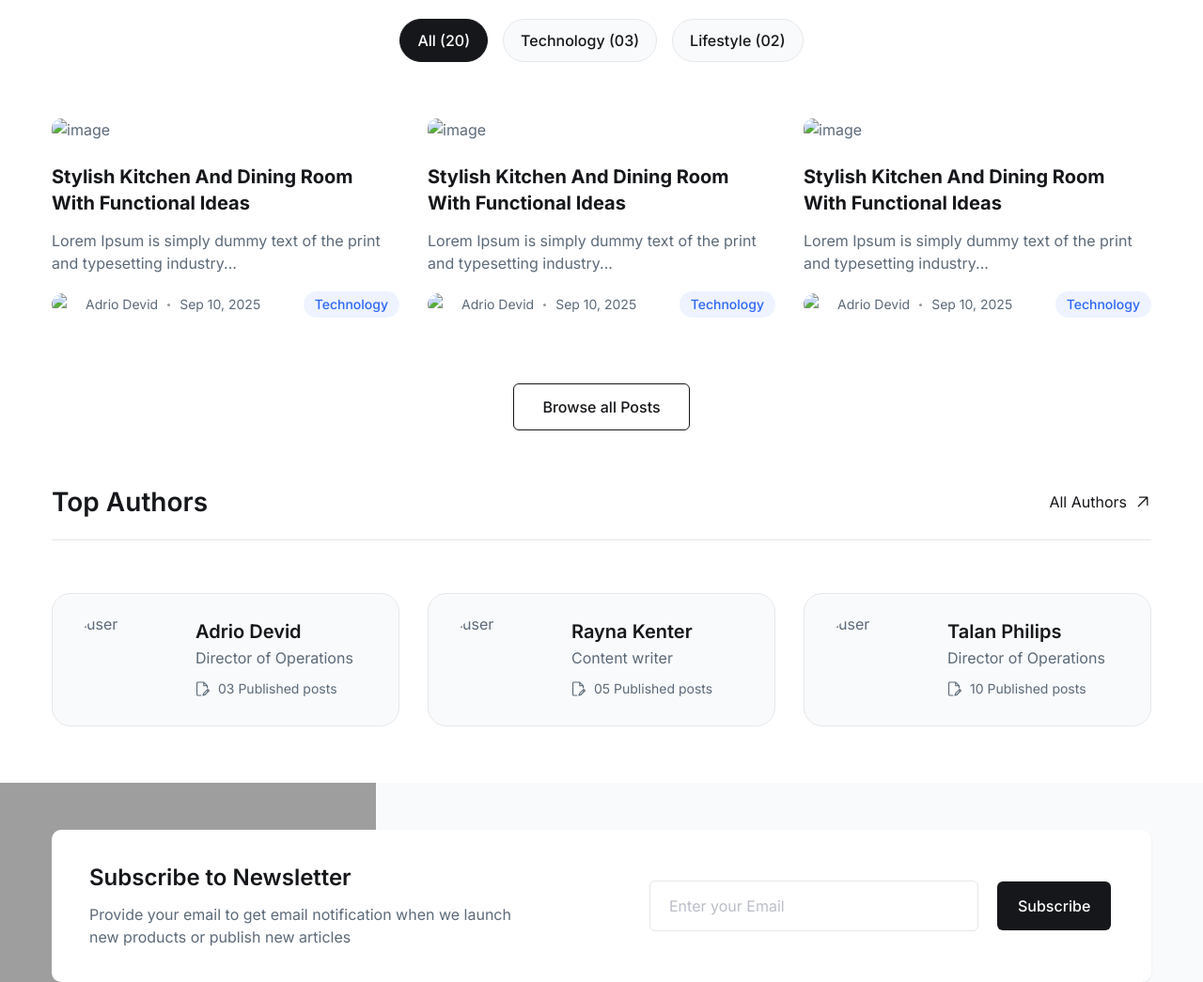
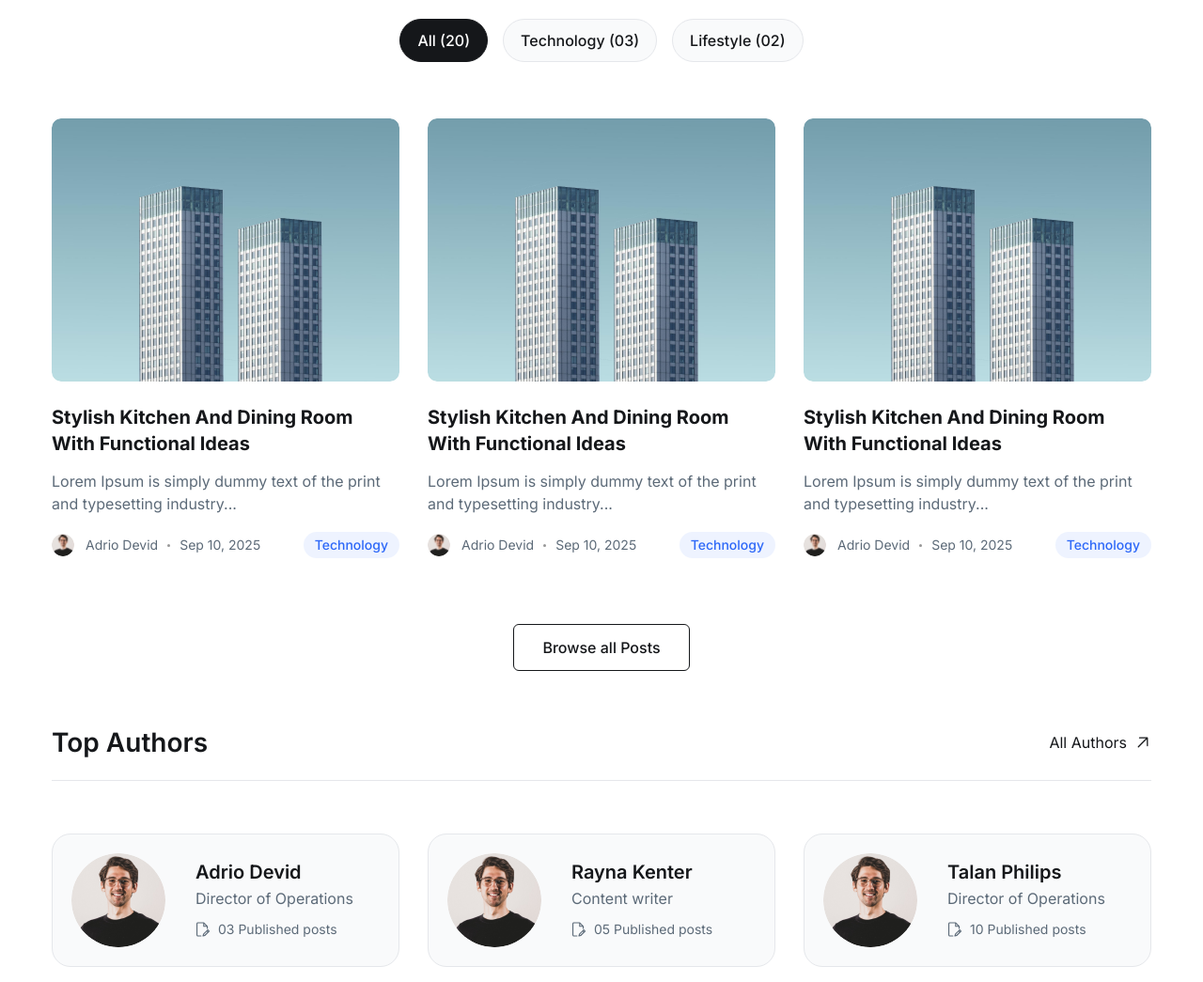
Before and after one commit to Fm-Afzal/chayerTong, a website: page index.html in a window 1280 px wide. Shown: the part 980-2025 px from the top of the page at 94% size. Drawn offline with nearby package versions, Linux system fonts and the light colour scheme; files that its build step writes are made by us from their sources; the site is published under a folder, as on GitHub Pages, so addresses that start at the root find nothing.

Commit message:
image link change

```diff
--- a/index.html
+++ b/index.html
@@ -29,7 +29,7 @@
         <div class="max-w-[1170px] mx-auto px-4 sm:px-8 xl:px-0 lg:flex items-center justify-between relative">
             <div class="w-full lg:w-3/12 flex items-center justify-between">
                 <a href="#">
-                    <img src="/assets/svg/logo.svg" alt="Logo" />
+                    <img src="./assets/svg/logo.svg" alt="Logo" />
                 </a>
 
                 <!-- Hamburger Toggle BTN -->
@@ -133,7 +133,7 @@
                 <div class="absolute bottom-0 left-0 rounded-b-[50px] w-full h-full bg-[#f9fafb]">
                 </div>
                 <div class="hidden lg:block absolute bottom-0 left-0 rounded-b-[50px] w-full h-full">
-                    <img src="/assets/svg/hero-bg.svg" alt="hero" />
+                    <img src="./assets/svg/hero-bg.svg" alt="hero" />
                 </div>
             </div>
             <!-- Hero BG Shapes End -->
@@ -286,7 +286,7 @@
                                     <div
                                         class="mb-6 overflow-hidden rounded-[10px] transition-all group-hover:scale-105">
                                         <a href="#">
-                                            <img src="/assets/images/blog-01.png" alt="image" class="w-full">
+                                            <img src="./assets/images/blog-01.png" alt="image" class="w-full">
                                         </a>
                                     </div>
 
@@ -308,7 +308,7 @@
                                         <div class="flex items-center gap-2.5">
                                             <a href="#" class="flex items-center gap-3">
                                                 <div class="flex w-6 h-6 rounded-full overflow-hidden">
-                                                    <img src="/assets/images/user-01.png" alt="user">
+                                                    <img src="./assets/images/user-01.png" alt="user">
                                                 </div>
                                                 <p class="text-sm">Adrio Devid</p>
                                             </a>
@@ -327,7 +327,7 @@
                                     <div
                                         class="mb-6 overflow-hidden rounded-[10px] transition-all group-hover:scale-105">
                                         <a href="#">
-                                            <img src="/assets/images/blog-01.png" alt="image" class="w-full">
+                                            <img src="./assets/images/blog-01.png" alt="image" class="w-full">
                                         </a>
                                     </div>
 
@@ -349,7 +349,7 @@
                                         <div class="flex items-center gap-2.5">
                                             <a href="#" class="flex items-center gap-3">
                                                 <div class="flex w-6 h-6 rounded-full overflow-hidden">
-                                                    <img src="/assets/images/user-01.png" alt="user">
+                                                    <img src="./assets/images/user-01.png" alt="user">
                                                 </div>
                                                 <p class="text-sm">Adrio Devid</p>
                                             </a>
@@ -368,7 +368,7 @@
                                     <div
                                         class="mb-6 overflow-hidden rounded-[10px] transition-all group-hover:scale-105">
                                         <a href="#">
-                                            <img src="/assets/images/blog-01.png" alt="image" class="w-full">
+                                            <img src="./assets/images/blog-01.png" alt="image" class="w-full">
                                         </a>
                                     </div>
 
@@ -390,7 +390,7 @@
                                         <div class="flex items-center gap-2.5">
                                             <a href="#" class="flex items-center gap-3">
                                                 <div class="flex w-6 h-6 rounded-full overflow-hidden">
-                                                    <img src="/assets/images/user-01.png" alt="user">
+                                                    <img src="./assets/images/user-01.png" alt="user">
                                                 </div>
                                                 <p class="text-sm">Adrio Devid</p>
                                             </a>
@@ -413,7 +413,7 @@
                                     <div
                                         class="mb-6 overflow-hidden rounded-[10px] transition-all group-hover:scale-105">
                                         <a href="#">
-                                            <img src="/assets/images/blog-01.png" alt="image" class="w-full">
+                                            <img src="./assets/images/blog-01.png" alt="image" class="w-full">
                                         </a>
                                     </div>
 
@@ -435,7 +435,7 @@
                                         <div class="flex items-center gap-2.5">
                                             <a href="#" class="flex items-center gap-3">
                                                 <div class="flex w-6 h-6 rounded-full overflow-hidden">
-                                                    <img src="/assets/images/user-01.png" alt="user">
+                                                    <img src="./assets/images/user-01.png" alt="user">
                                                 </div>
                                                 <p class="text-sm">Adrio Devid</p>
                                             </a>
@@ -454,7 +454,7 @@
                                     <div
                                         class="mb-6 overflow-hidden rounded-[10px] transition-all group-hover:scale-105">
                                         <a href="#">
-                                            <img src="/assets/images/blog-01.png" alt="image" class="w-full">
+                                            <img src="./assets/images/blog-01.png" alt="image" class="w-full">
                                         </a>
                                     </div>
 
@@ -476,7 +476,7 @@
                                         <div class="flex items-center gap-2.5">
                                             <a href="#" class="flex items-center gap-3">
                                                 <div class="flex w-6 h-6 rounded-full overflow-hidden">
-                                                    <img src="/assets/images/user-01.png" alt="user">
+                                                    <img src="./assets/images/user-01.png" alt="user">
                                                 </div>
                                                 <p class="text-sm">Adrio Devid</p>
                                             </a>
@@ -495,7 +495,7 @@
                                     <div
                                         class="mb-6 overflow-hidden rounded-[10px] transition-all group-hover:scale-105">
                                         <a href="#">
-                                            <img src="/assets/images/blog-01.png" alt="image" class="w-full">
+                                            <img src="./assets/images/blog-01.png" alt="image" class="w-full">
                                         </a>
                                     </div>
 
@@ -517,7 +517,7 @@
                                         <div class="flex items-center gap-2.5">
                                             <a href="#" class="flex items-center gap-3">
                                                 <div class="flex w-6 h-6 rounded-full overflow-hidden">
-                                                    <img src="/assets/images/user-01.png" alt="user">
+                                                    <img src="./assets/images/user-01.png" alt="user">
                                                 </div>
                                                 <p class="text-sm">Adrio Devid</p>
                                             </a>
@@ -541,7 +541,7 @@
                                     <div
                                         class="mb-6 overflow-hidden rounded-[10px] transition-all group-hover:scale-105">
                                         <a href="#">
-                                            <img src="/assets/images/blog-01.png" alt="image" class="w-full">
+                                            <img src="./assets/images/blog-01.png" alt="image" class="w-full">
                                         </a>
                                     </div>
 
@@ -563,7 +563,7 @@
                                         <div class="flex items-center gap-2.5">
                                             <a href="#" class="flex items-center gap-3">
                                                 <div class="flex w-6 h-6 rounded-full overflow-hidden">
-                                                    <img src="/assets/images/user-01.png" alt="user">
+                                                    <img src="./assets/images/user-01.png" alt="user">
                                                 </div>
                                                 <p class="text-sm">Adrio Devid</p>
                                             </a>
@@ -582,7 +582,7 @@
                                     <div
                                         class="mb-6 overflow-hidden rounded-[10px] transition-all group-hover:scale-105">
                                         <a href="#">
-                                            <img src="/assets/images/blog-01.png" alt="image" class="w-full">
+                                            <img src="./assets/images/blog-01.png" alt="image" class="w-full">
                                         </a>
                                     </div>
 
@@ -604,7 +604,7 @@
                                         <div class="flex items-center gap-2.5">
                                             <a href="#" class="flex items-center gap-3">
                                                 <div class="flex w-6 h-6 rounded-full overflow-hidden">
-                                                    <img src="/assets/images/user-01.png" alt="user">
+                                                    <img src="./assets/images/user-01.png" alt="user">
                                                 </div>
                                                 <p class="text-sm">Adrio Devid</p>
                                             </a>
@@ -623,7 +623,7 @@
                                     <div
                                         class="mb-6 overflow-hidden rounded-[10px] transition-all group-hover:scale-105">
                                         <a href="#">
-                                            <img src="/assets/images/blog-01.png" alt="image" class="w-full">
+                                            <img src="./assets/images/blog-01.png" alt="image" class="w-full">
                                         </a>
                                     </div>
 
@@ -645,7 +645,7 @@
                                         <div class="flex items-center gap-2.5">
                                             <a href="#" class="flex items-center gap-3">
                                                 <div class="flex w-6 h-6 rounded-full overflow-hidden">
-                                                    <img src="/assets/images/user-01.png" alt="user">
+                                                    <img src="./assets/images/user-01.png" alt="user">
                                                 </div>
                                                 <p class="text-sm">Adrio Devid</p>
                                             </a>
@@ -708,7 +708,7 @@
                                 class="border border-gray-3 rounded-[20px] bg-gray p-5 group-hover:bg-white group-hover:drop-shadow-1 group-hover:-translate-y-2 transition-all">
                                 <div class="flex flex-wrap items-center gap-8">
                                     <div class="w-25 h-25 rounded-full overflow-hidden">
-                                        <img src="/assets/images/user-01.png" alt="user">
+                                        <img src="./assets/images/user-01.png" alt="user">
                                     </div>
 
                                     <div>
@@ -739,7 +739,7 @@
                                 class="border border-gray-3 rounded-[20px] bg-gray p-5 group-hover:bg-white group-hover:drop-shadow-1 group-hover:-translate-y-2 transition-all">
                                 <div class="flex flex-wrap items-center gap-8">
                                     <div class="w-25 h-25 rounded-full overflow-hidden">
-                                        <img src="/assets/images/user-01.png" alt="user">
+                                        <img src="./assets/images/user-01.png" alt="user">
                                     </div>
 
                                     <div>
@@ -770,7 +770,7 @@
                                 class="border border-gray-3 rounded-[20px] bg-gray p-5 group-hover:bg-white group-hover:drop-shadow-1 group-hover:-translate-y-2 transition-all">
                                 <div class="flex flex-wrap items-center gap-8">
                                     <div class="w-25 h-25 rounded-full overflow-hidden">
-                                        <img src="/assets/images/user-01.png" alt="user">
+                                        <img src="./assets/images/user-01.png" alt="user">
                                     </div>
 
                                     <div>
```
